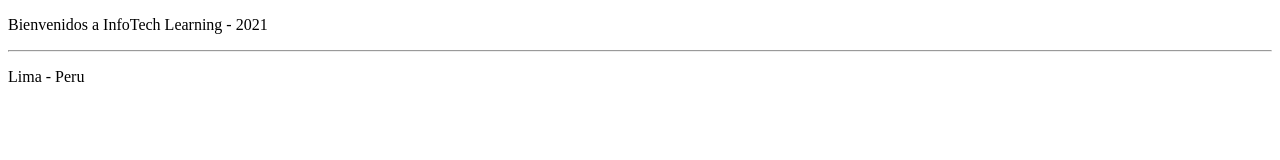
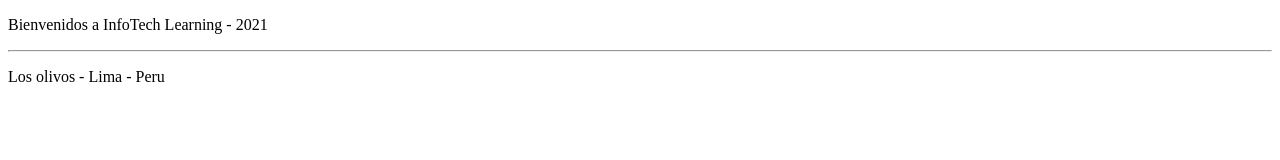
Before and after one commit to enrique1010k/enrique1010k, a plain HTML site: page indexHTTP.html in a window 1280 px wide. Drawn offline with Linux system fonts and the light colour scheme.

Commit message:
version 4

```diff
--- a/indexHTTP.html
+++ b/indexHTTP.html
@@ -9,6 +9,6 @@
 <body>
     <p>Bienvenidos a InfoTech Learning - 2021</p>
     <hr>
-    <p>Lima - Peru</p>
+    <p>Los olivos - Lima - Peru</p>
 </body>
 </html>
```
